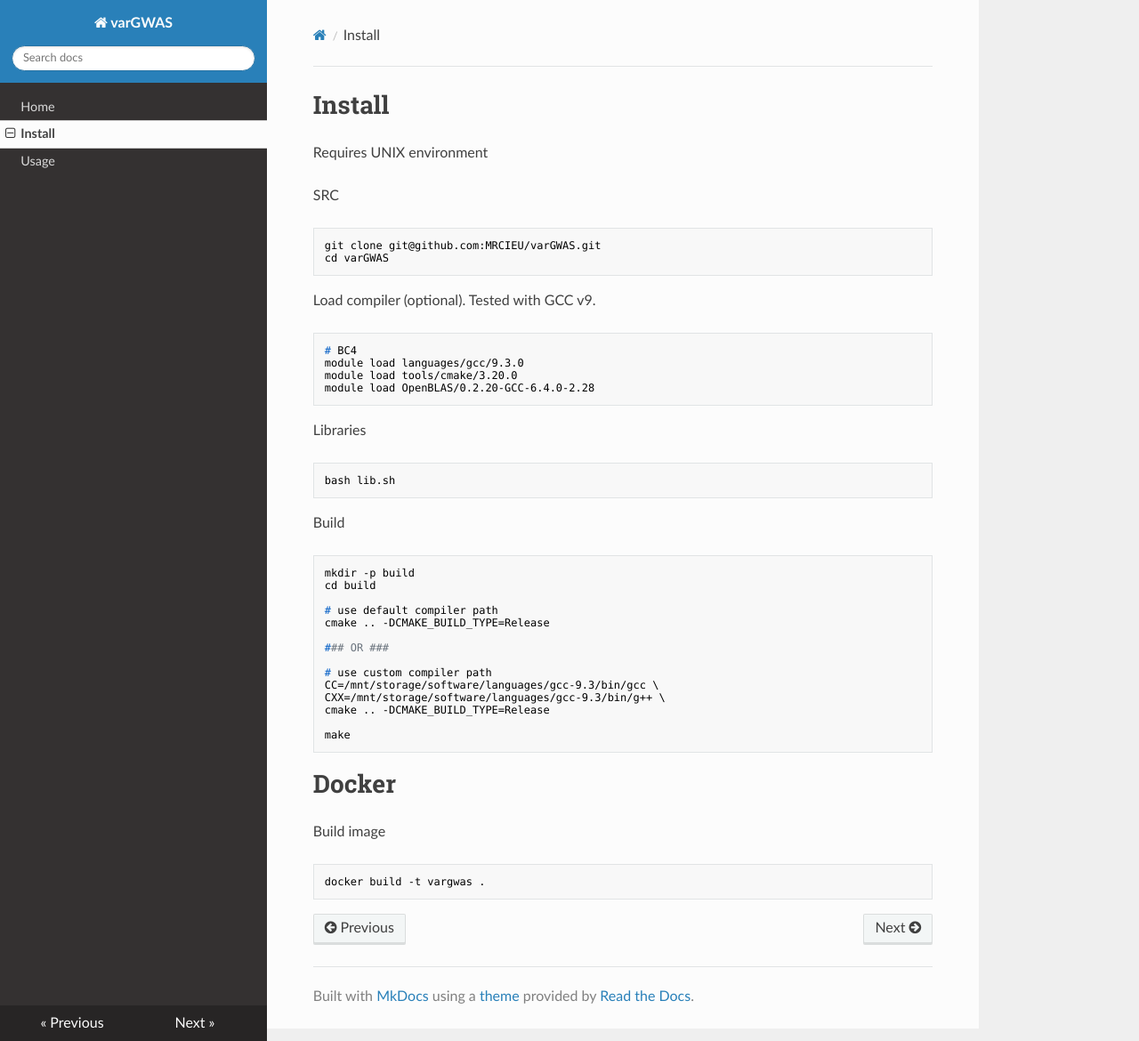
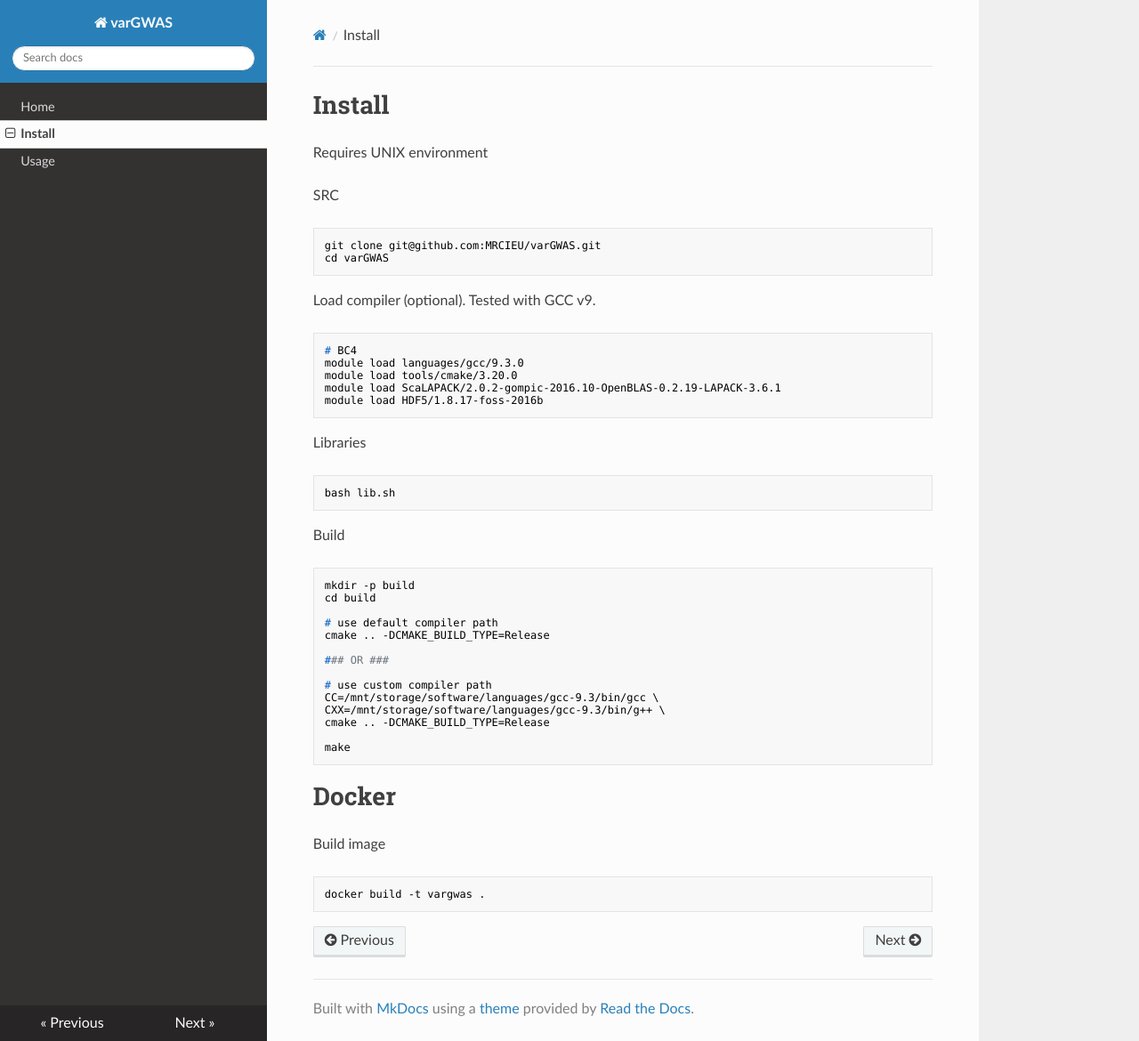
Before and after one commit to MRCIEU/varGWAS, an MkDocs documentation site: the page built from mkdocs/install.md, in a window 1280 px wide and 1170 px high. Shown: the whole window at 89% size. Built offline with MkDocs 1.6.1, drawn with Linux system fonts in a browser that asks for light colours; nearby versions of some CDN libraries.

Commit message:
added incliude

````diff
--- a/mkdocs/install.md
+++ b/mkdocs/install.md
@@ -15,7 +15,8 @@
 # BC4
 module load languages/gcc/9.3.0
 module load tools/cmake/3.20.0
-module load OpenBLAS/0.2.20-GCC-6.4.0-2.28
+module load ScaLAPACK/2.0.2-gompic-2016.10-OpenBLAS-0.2.19-LAPACK-3.6.1
+module load HDF5/1.8.17-foss-2016b
 ```
 
 Libraries
````
Also changed, not shown: 2 other files.
